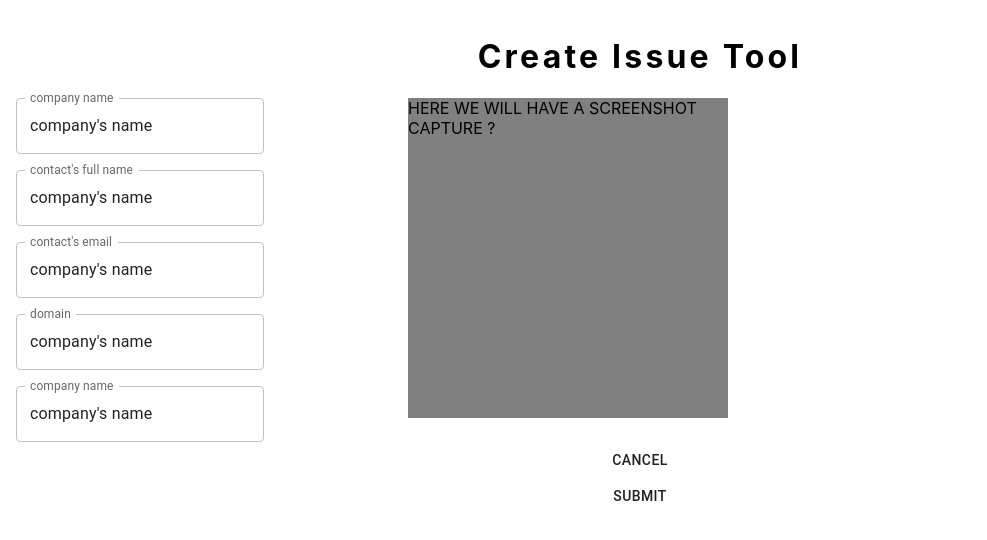
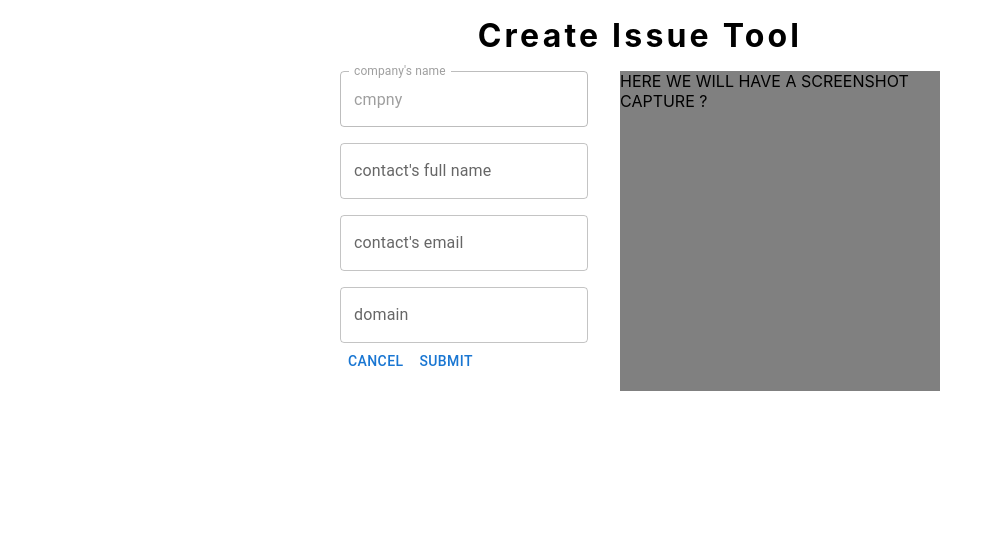
Before and after one commit to danieln-juno/bugreport-typescript, a React (Create React App) app: page /createissue in a window 1280 px wide. Shown: the top 540 px of the page, without its empty margins (0-987 px from the left). Built offline with nearby package versions, Linux system fonts and the light colour scheme.

Commit message:
useForm. Outline.
added useForm and a few dummy fields to retrieve user-info. changed page outline.

```diff
--- a/src/components/CreateIssueTool.tsx
+++ b/src/components/CreateIssueTool.tsx
@@ -14,16 +14,14 @@ type Props = {}
 function CreateIssueTool({ }: Props) {
 
   return (
-    <Stack sx={{width: "100%", height: "90vh"}}>
+    <Stack sx={{width: "100%", height: "90vh", alignItems: "center"}} spacing={2}>
       <h1 style={{ alignSelf: "center", letterSpacing: "0.2rem " }}>Create Issue Tool</h1>
-      <Stack direction="row" spacing={18}>
+      <Stack direction="row" spacing={4}>
         <Form />
         <Box style={{ backgroundColor: "gray", minHeight: "20rem", maxHeight: "20rem", maxWidth: "20rem" }}>
           HERE WE WILL HAVE A SCREENSHOT CAPTURE ?
         </Box>
       </Stack>
-      <Button style={{ width: "fit-content", alignSelf: "center", alignItems: "bottom" }}>cancel</Button>
-      <Button style={{ width: "fit-content", alignSelf: "center", alignItems: "bottom" }}>submit</Button>
     </Stack>
   )
 }
--- a/src/components/Form.tsx
+++ b/src/components/Form.tsx
@@ -1,4 +1,4 @@
-import { TextField, Typography } from '@mui/material'
+import { Button, TextField, Typography } from '@mui/material'
 import { Stack } from '@mui/system'
 import { useForm } from "react-hook-form";
 import React from 'react'
@@ -17,18 +17,19 @@ const Form = () => {
   const { register, handleSubmit, formState: { errors } } = useForm();
 
   return (
-    <Stack sx={{ alignItems: "flex-start", width: "fit-content" }}>
-      {/* <form onSubmit={handleSubmit((data) => {
+    <Stack flexWrap="wrap" sx={{ alignItems: "flex-start", width: "fit-content" }}>
+      <form onSubmit={handleSubmit((data) => {
         console.log(data)
-      })}> */}
+      })}>
         <Stack direction="column" spacing={2} sx={{}}>
-          <TextField sx={{width: "fit-content"}} defaultValue="company's name" label="company name" {...register("company")} />
-          <TextField sx={{width: "fit-content"}} defaultValue="contact's full name" label="contact's full name" {...register("company")} />
-          <TextField sx={{width: "fit-content"}} defaultValue="contact's email" label="contact's email" {...register("company")} />
-          <TextField sx={{width: "fit-content"}} defaultValue="domain" label="domain" {...register("company")} />
-          <TextField sx={{width: "fit-content"}} defaultValue="company's name" label="company name" {...register("company")} />
+          <TextField disabled={true} sx={{ width: "fit-content" }} defaultValue="cmpny" label="company's name" {...register("company_name")} />
+          <TextField sx={{ width: "fit-content" }} defaultValue="" label="contact's full name" {...register("contact_fullname")} />
+          <TextField sx={{ width: "fit-content" }} defaultValue="" label="contact's email" {...register("contact_email")} />
+          <TextField sx={{ width: "fit-content" }} defaultValue="" label="domain" {...register("domain")} />
         </Stack>
-      {/* </form> */}
+        <Button style={{ width: "fit-content", alignSelf: "center", alignItems: "bottom" }}>Cancel</Button>
+        <Button type='submit' style={{ width: "fit-content", alignSelf: "center", alignItems: "bottom" }}>Submit</Button>
+      </form>
     </Stack>
   )
 }
```
